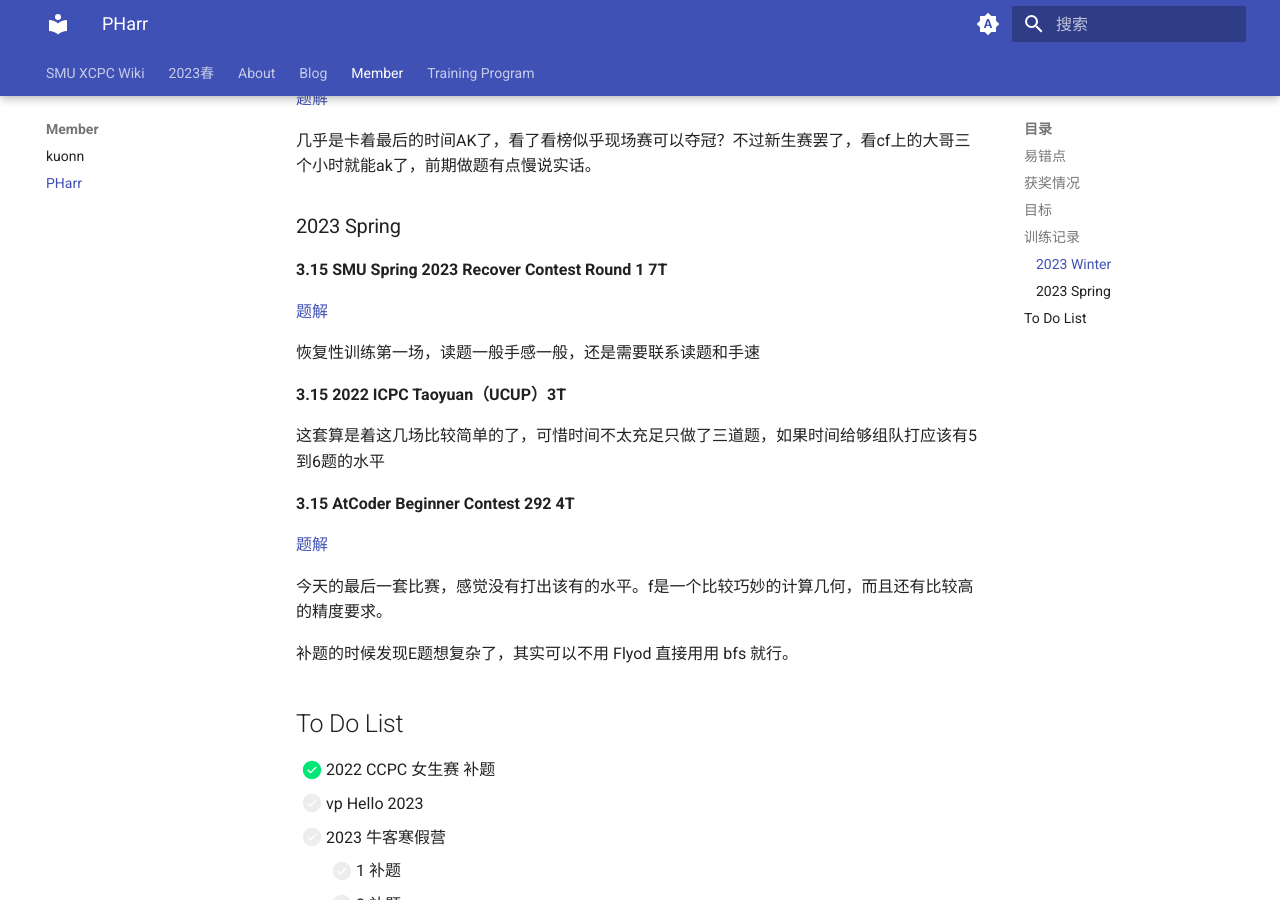
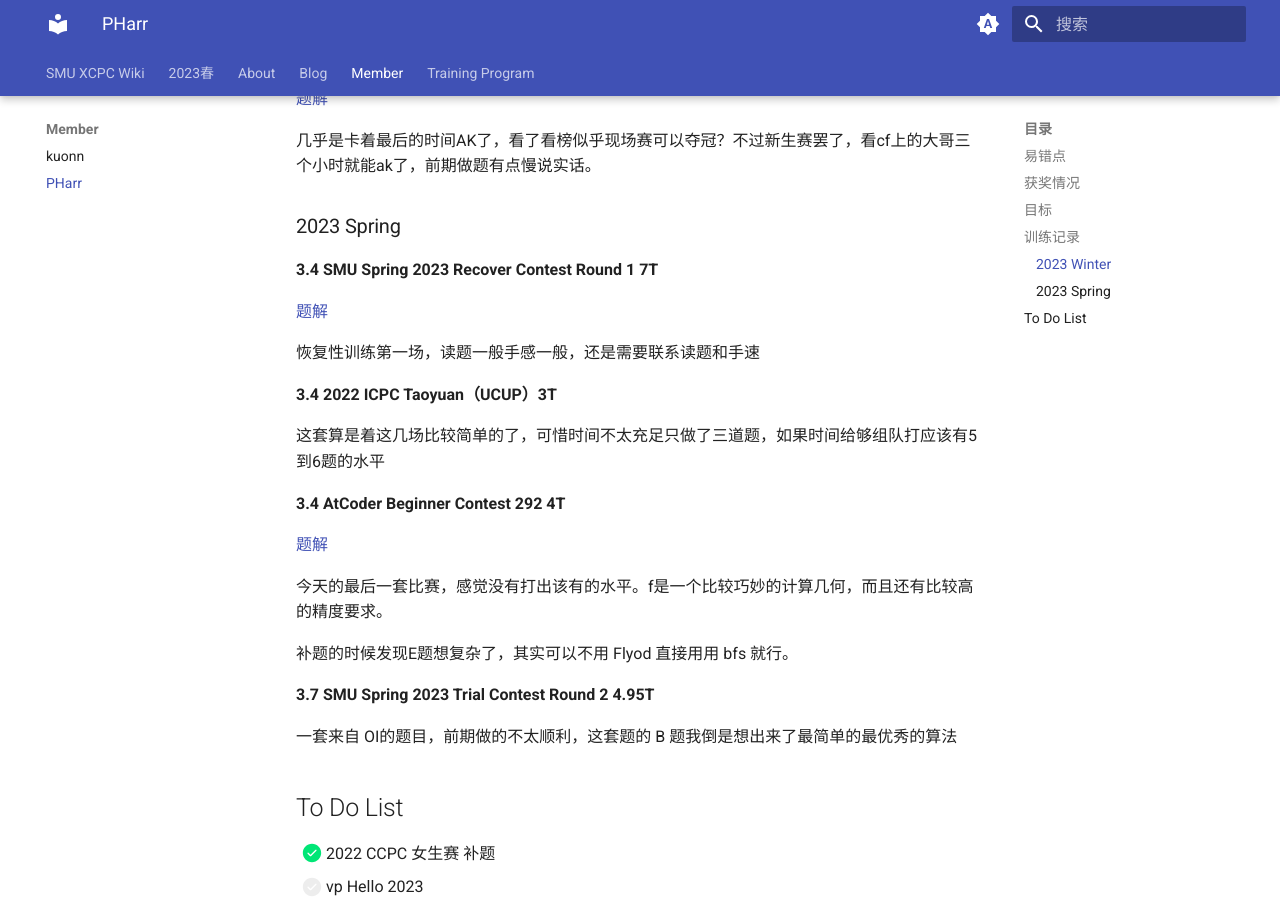
Before and after one commit to SMU-XCPC/wiki, an MkDocs documentation site: the page built from docs/Member/PHarr.md, in a window 1280 px wide and 900 px high, scrolled down 1974 px. Built offline with MkDocs 1.6.1 and Material for MkDocs 9.7.7, drawn with Linux system fonts in a browser that asks for light colours.

Commit message:
更新训练记录

```diff
--- a/docs/Member/PHarr.md
+++ b/docs/Member/PHarr.md
@@ -79,23 +79,27 @@ email：xin.mai@forxmail.com
 
 ### 2023 Spring
 
-**3.15 SMU Spring 2023 Recover Contest Round 1 7T**
+**3.4 SMU Spring 2023 Recover Contest Round 1 7T**
 
 [题解](https://www.cnblogs.com/PHarr/p/17180708.html)
 
 恢复性训练第一场，读题一般手感一般，还是需要联系读题和手速
 
-**3.15 2022 ICPC Taoyuan（UCUP）3T**
+**3.4 2022 ICPC Taoyuan（UCUP）3T**
 
 这套算是着这几场比较简单的了，可惜时间不太充足只做了三道题，如果时间给够组队打应该有5到6题的水平
 
-**3.15 AtCoder Beginner Contest 292 4T**
+**3.4 AtCoder Beginner Contest 292 4T**
 
 [题解](https://www.cnblogs.com/PHarr/p/17181619.html)
 
 今天的最后一套比赛，感觉没有打出该有的水平。f是一个比较巧妙的计算几何，而且还有比较高的精度要求。
 
 补题的时候发现E题想复杂了，其实可以不用 Flyod 直接用用 bfs 就行。
+
+**3.7 SMU Spring 2023 Trial Contest Round 2 4.95T**
+
+一套来自 OI的题目，前期做的不太顺利，这套题的 B 题我倒是想出来了最简单的最优秀的算法
 
 ## To Do List
 
```
Also changed, not shown: docs/Training Program/2023 Spring.md (+1 -1 lines).
